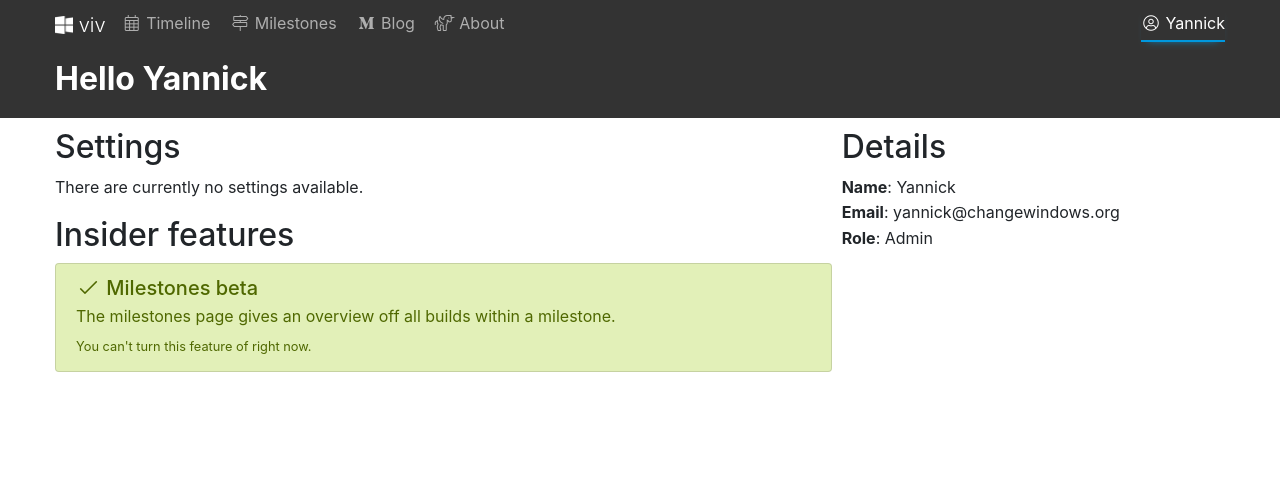
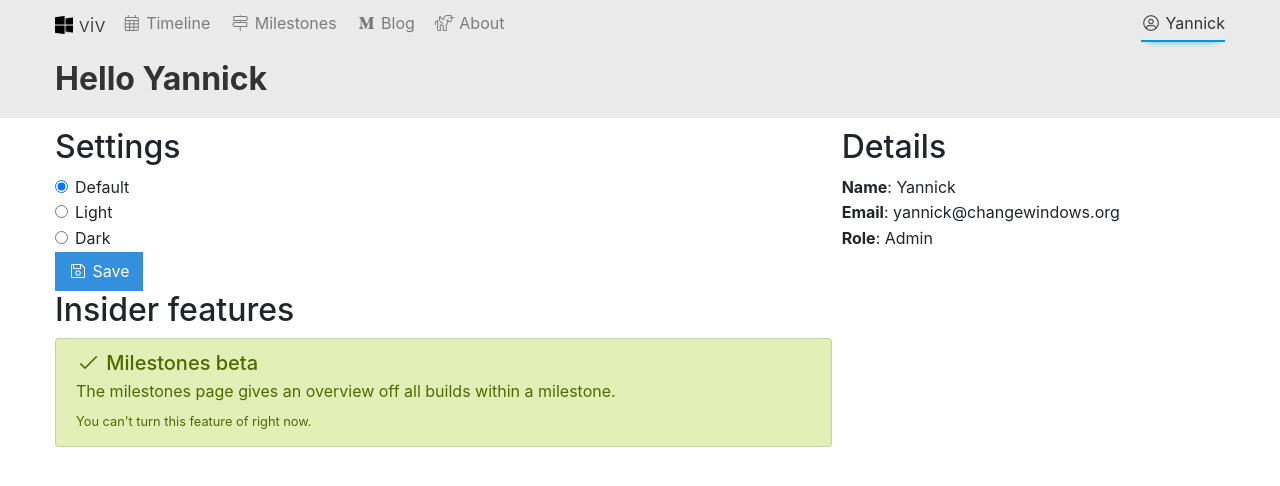
Before and after one commit to ChangeWindows/ChangeWindows5, a Laravel app: page /profile in a window 1280 px wide. Shown: the top 486 px of the page. Run offline with Laravel 8, Linux system fonts and the light colour scheme; a user stored in the database is signed in; data comes from the database, SQL or seed files in the repository; some libraries are stand-ins or nearby versions.

Commit message:
#10 Add theme setting to profile settings

```diff
--- a/app/Http/Controllers/ProfileController.php
+++ b/app/Http/Controllers/ProfileController.php
@@ -3,6 +3,7 @@
 namespace App\Http\Controllers;
 
 use Illuminate\Http\Request;
+use app\User;
 
 class ProfileController extends Controller
 {
@@ -21,7 +22,9 @@ class ProfileController extends Controller
      *
      * @return \Illuminate\Http\Response
      */
-    public function index() {
+    public function index(Request $request) {
+        $request->user()->authorizeRoles(['Admin', 'Insider', 'User']);
+
         return view('profile');
     }
 
@@ -41,8 +44,16 @@ class ProfileController extends Controller
      * @param  int  $id
      * @return \Illuminate\Http\Response
      */
-    public function edit($id) {
-        //
+    public function edit(Request $request, $id) {
+        $request->user()->authorizeRoles(['Admin', 'Insider', 'User']);
+
+        $user = User::find($id);
+
+        $user->theme = request()->get('theme');
+
+        $user->save();
+
+        return redirect()->route('profile');
     }
 
     /**
--- a/app/User.php
+++ b/app/User.php
@@ -10,7 +10,7 @@ class User extends Authenticatable
 {
     use Notifiable;
 
-    protected $fillable = [ 'name', 'email', 'password', ];
+    protected $fillable = [ 'name', 'email', 'password', 'theme' ];
     protected $hidden = [ 'password', 'remember_token', ];
 
     public function roles() {
--- a/resources/views/layouts/app.blade.php
+++ b/resources/views/layouts/app.blade.php
@@ -27,11 +27,11 @@
             }
         </script>
     </head>
-    <body class="dark">
+    <body class="{{ Auth::user()->theme <= 1 ? 'light' : 'dark' }}">
         <nav class="navbar navbar-expand bg-cw fixed-top">
             <div class="container">
                 <a class="navbar-brand" href="{{ route('timeline') }}">
-                    <img src="{{ asset('img/logo_white.png') }}" />
+                    <img src="{{ Auth::user()->theme <= 1 ? asset('img/logo_black.png') : asset('img/logo_white.png') }}" />
                     <span class="title"><span class="font-light">viv</span></span>
                 </a>
                 <div class="collapse navbar-collapse" id="navbarSupportedContent">
@@ -59,7 +59,7 @@
                         </li>
                     </ul>
                     <ul class="navbar-nav">
-                        <li class="nav-item dropdown {{ Request::is('profile') ? 'active' : '' }}">
+                        <li class="nav-item dropdown {{ Request::is('profile*') ? 'active' : '' }}">
                             <a class="nav-link dropdown-toggle" href="#" id="navbarDropdown" role="button" data-toggle="dropdown" aria-haspopup="true" aria-expanded="false">
                                 @auth
                                     <i class="fal fa-fw fa-user-circle"></i> {{ Auth::user()->name }}
--- a/resources/views/profile.blade.php
+++ b/resources/views/profile.blade.php
@@ -12,7 +12,27 @@
 <div class="row">
     <div class="col-8">
         <h2>Settings</h2>
-        <p>There are currently no settings available.</p>
+        <form method="POST" action="{{ route('updateProfile', Auth::user()->id) }}" class="row">
+            {{ csrf_field() }}
+            {{ method_field('PATCH') }}
+            <div class="col-12">
+                <div class="form-check">
+                    <input class="form-check-input" type="radio" name="theme" id="theme-default" value="0" {{ Auth::user()->theme === 0 ? 'checked' : '' }}>
+                    <label class="form-check-label" for="theme-default">Default</label>
+                </div>
+                <div class="form-check">
+                    <input class="form-check-input" type="radio" name="theme" id="theme-light" value="1" {{ Auth::user()->theme === 1 ? 'checked' : '' }}>
+                    <label class="form-check-label" for="theme-light">Light</label>
+                </div>
+                <div class="form-check">
+                    <input class="form-check-input" type="radio" name="theme" id="theme-dark" value="2" {{ Auth::user()->theme === 2 ? 'checked' : '' }}>
+                    <label class="form-check-label" for="theme-dark">Dark</label>
+                </div>
+            </div>
+            <div class="col-12">
+                <button type="submit" class="btn btn-primary"><i class="fal fa-fw fa-save"></i> Save</button>
+            </div>
+        </form>
         @if (Auth::user()->hasAnyRole(['Admin', 'Insider']))
             <h2>Insider features</h2>
             <div class="list-group">
--- a/routes/web.php
+++ b/routes/web.php
@@ -39,3 +39,4 @@ Route::get('/home', 'HomeController@index')->name('home');
 Route::get('/viv', 'PreviewController@index')->name('viv');
 
 Route::get('/profile', 'ProfileController@index')->name('profile');
+Route::patch('/profile/{id}', 'ProfileController@edit')->name('updateProfile');
```
Also changed, not shown: database/migrations/2019_01_13_192025_add_theme_field_to_users.php (added).
